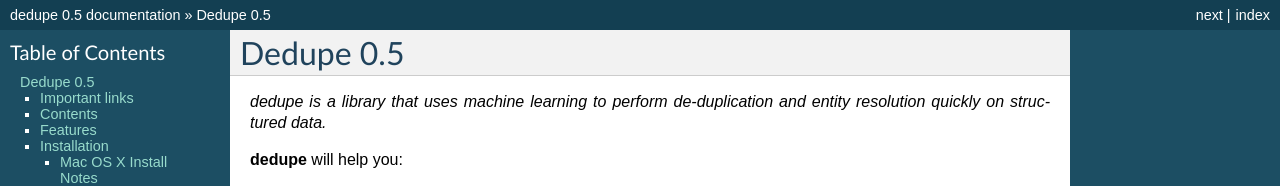
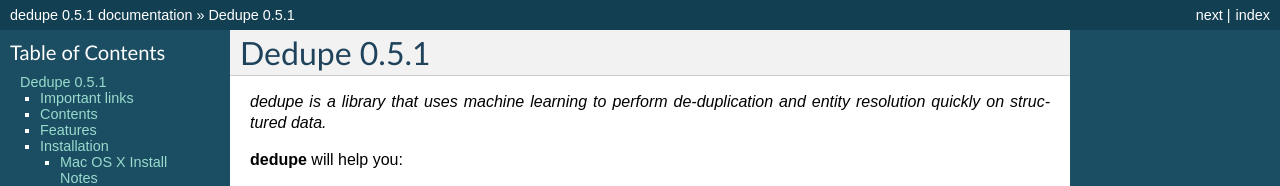
Before and after one commit to dedupeio/dedupe, a Sphinx documentation site: the page built from docs/index.rst, in a window 1280 px wide and 900 px high. Shown: the top 186 px of the window. Built offline with Sphinx 7.4.7, drawn with Linux system fonts in a browser that asks for light colours; some of the changed text lies outside the part shown.

Commit message:
bumb version data in docs

```diff
--- a/docs/conf.py
+++ b/docs/conf.py
@@ -58,7 +58,7 @@
 # The short X.Y version.
 version = '0.5'
 # The full version, including alpha/beta/rc tags.
-release = '0.5'
+release = '0.5.1'
 
 # The language for content autogenerated by Sphinx. Refer to documentation
 # for a list of supported languages.
```
